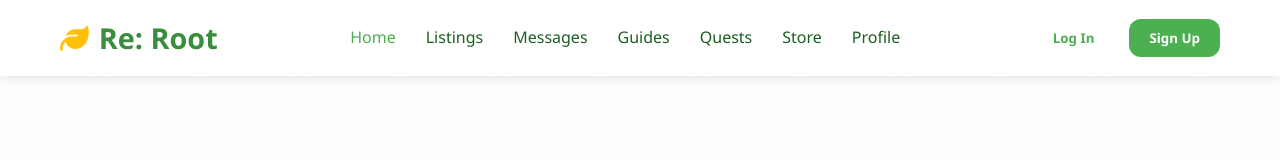
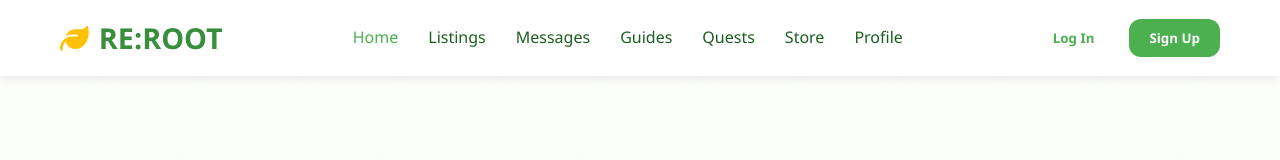
Before and after one commit to RyanPang101/Re-Root, a website: page index.html in a window 1280 px wide. Shown: the top 160 px of the page. Drawn offline with Linux system fonts and the light colour scheme.

Commit message:
Update index.html

```diff
--- a/index.html
+++ b/index.html
@@ -631,7 +631,7 @@
       <nav class="navbar">
         <a href="index.html" class="logo">
           <i class="fas fa-leaf"></i>
-          Re: Root
+          RE:ROOT
         </a>
 
         <ul class="nav-links">
```
